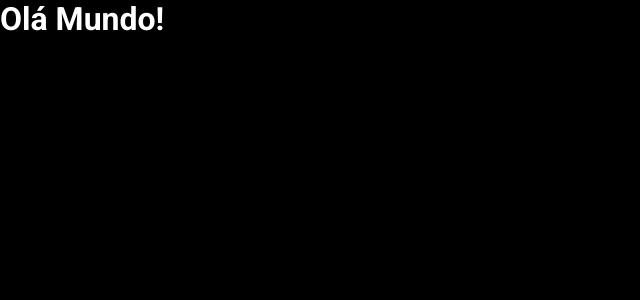
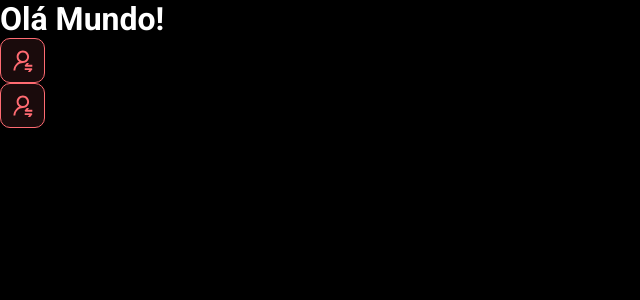
Before and after one commit to L-edu/dsmeta, a React (Vite) app in the folder frontend/: page / in a window 1280 px wide. Shown: the top 300 px of the page, without its empty margins (0-640 px from the left). Built offline with nearby package versions, Linux system fonts and the light colour scheme.

Commit message:
First component

```diff
--- a/frontend/src/App.tsx
+++ b/frontend/src/App.tsx
@@ -1,7 +1,16 @@
+import NotificationButton from "./components/NotificationButton"
+
 
 
 function App() {
-  return<h1>Olá Mundo!</h1>
+  return (
+    <>
+      <h1>Olá Mundo!</h1>
+      <NotificationButton/>
+      <NotificationButton/>
+    </>
+    )
+
 }
 
 export default App
--- /dev/null
+++ b/frontend/src/components/NotificationButton/index.tsx
@@ -0,0 +1,17 @@
+import icon from "../../assets/img/notification-icon.svg"
+import "./styles.css"
+
+function NotificationButton() {
+    return (
+        <>
+            <div className="dsmeta-red-btn">
+                <img src =  {icon} alt="Notificar"
+                />
+            </div>
+
+        </>
+    )
+
+}
+
+export default NotificationButton
--- /dev/null
+++ b/frontend/src/components/NotificationButton/styles.css
@@ -0,0 +1,15 @@
+.dsmeta-red-btn {
+    cursor: pointer;
+    display: flex;
+    justify-content: center;
+    align-items: center;
+    width: 45px;
+    height: 45px;
+    background: rgba(255, 107, 114, 0.1);
+    border: 1px solid #ff6b72;
+    border-radius: 10px;
+  }
+
+  .dsmeta-red-btn svg {
+    width: 19px;
+  }
```
Also changed, not shown: frontend/src/assets/img/notification-icon.svg (added).
